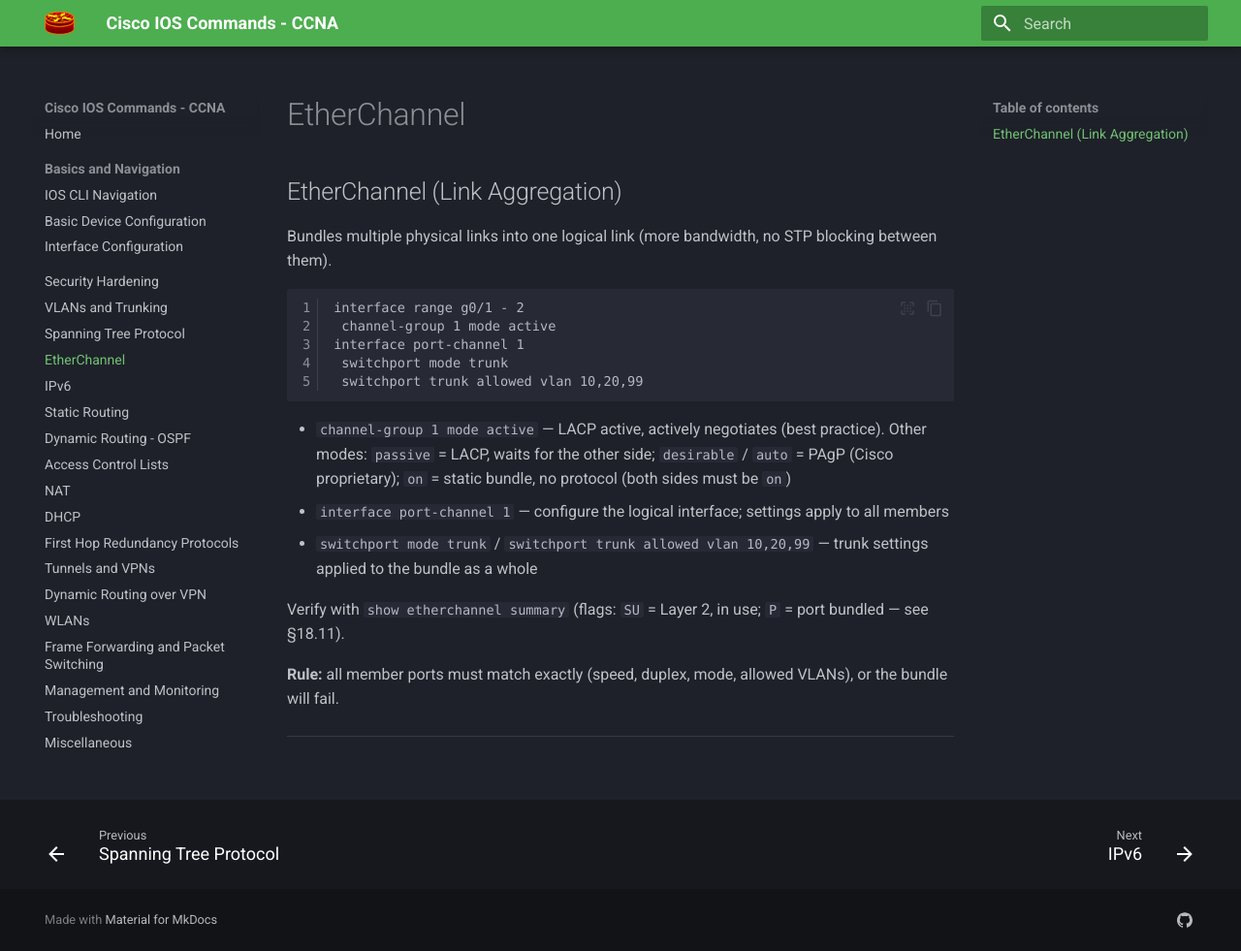
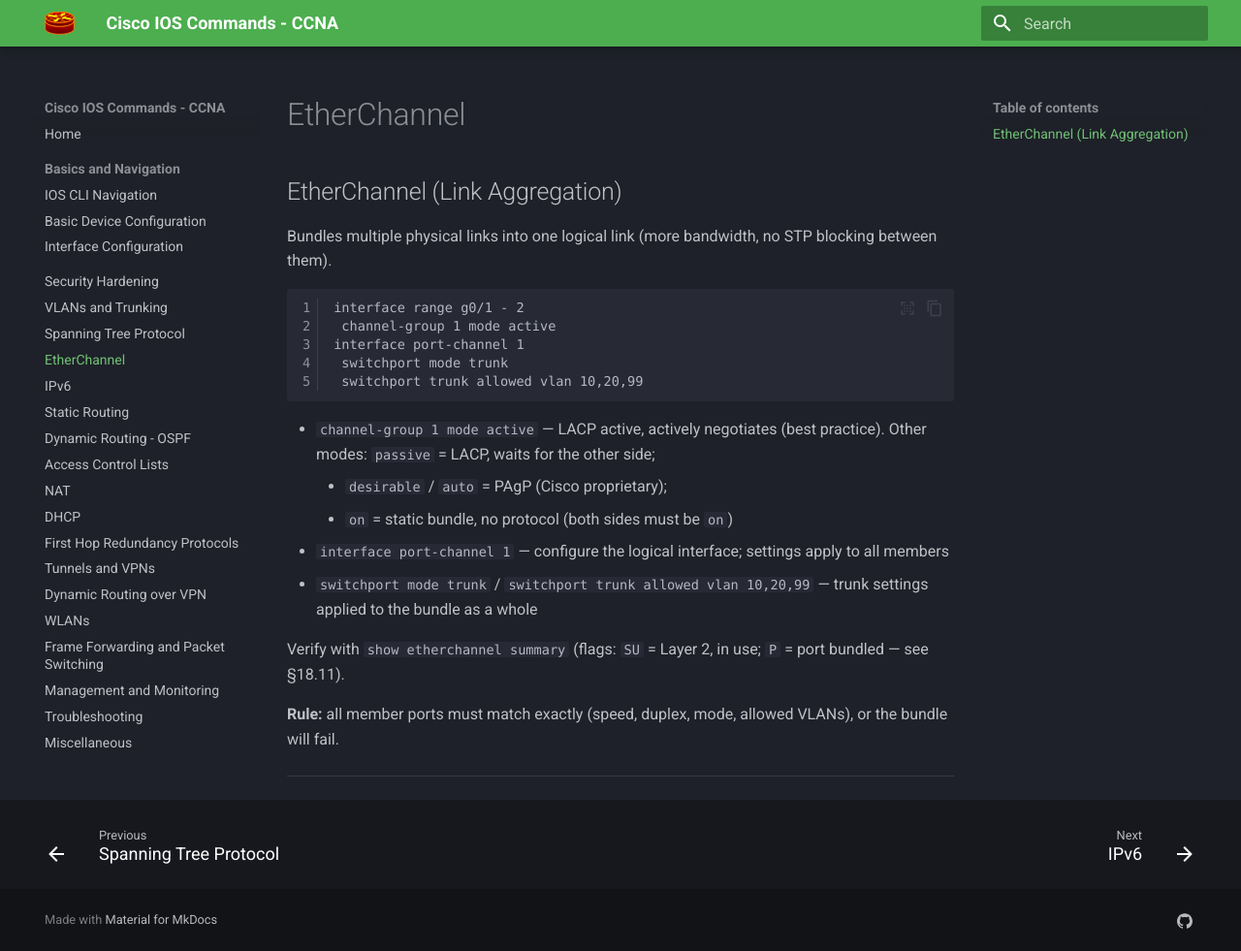
Before and after one commit to Edm0ndDantes/CCNA-IOS-Cheatsheet, an MkDocs documentation site: the page built from docs/etherchannel.md, in a window 1280 px wide and 981 px high. Shown: the whole window at 97% size. Built offline with MkDocs 1.6.1 and Material for MkDocs 9.7.7, drawn with Linux system fonts in a browser that asks for light colours; some web fonts are replaced.

Commit message:
minor mods

````diff
--- a/docs/etherchannel.md
+++ b/docs/etherchannel.md
@@ -10,7 +10,9 @@
  switchport trunk allowed vlan 10,20,99
 ```
 
-- `channel-group 1 mode active` — LACP active, actively negotiates (best practice). Other modes: `passive` = LACP, waits for the other side; `desirable` / `auto` = PAgP (Cisco proprietary); `on` = static bundle, no protocol (both sides must be `on`)
+- `channel-group 1 mode active` — LACP active, actively negotiates (best practice). Other modes: `passive` = LACP, waits for the other side;
+    - `desirable` / `auto` = PAgP (Cisco proprietary);
+    - `on` = static bundle, no protocol (both sides must be `on`)
 - `interface port-channel 1` — configure the logical interface; settings apply to all members
 - `switchport mode trunk` / `switchport trunk allowed vlan 10,20,99` — trunk settings applied to the bundle as a whole
 
````
